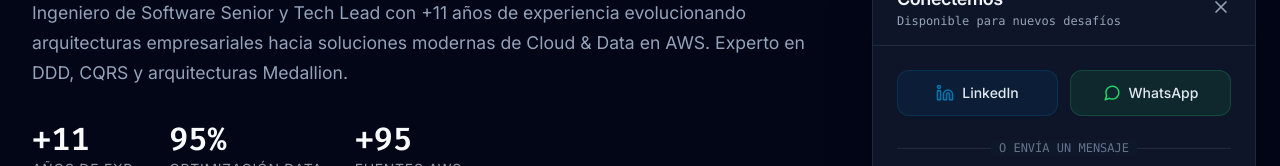
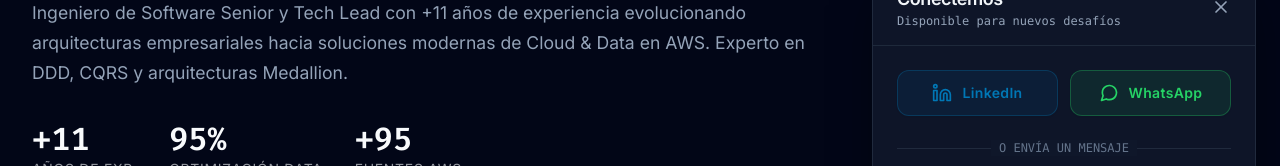
Before and after one commit to pabli77o77/pablo_matias_lescano_web, an Angular app: page / in a window 1280 px wide. Both pictures are taken after a click on the button 1228 px from the left and 748 px from the top of the page. Shown: the part 235-401 px from the top of the page. Built offline with nearby package versions, Linux system fonts and the light colour scheme.

Commit message:
feat(contact): implement ghost style social buttons with secure navigation and a11y support

```diff
--- a/src/app/shared/components/contact-button/contact-button.component.html
+++ b/src/app/shared/components/contact-button/contact-button.component.html
@@ -23,15 +23,20 @@
             <div class="space-y-6">
                 <!-- Social Actions -->
                 <div class="grid grid-cols-2 gap-3">
-                    <button (click)="openSocial('https://linkedin.com/in/pablomatiaslescano')"
-                            class="flex items-center justify-center gap-2 p-3 rounded-xl bg-[#0077b5]/10 border border-[#0077b5]/20 hover:bg-[#0077b5]/20 hover:border-[#0077b5]/40 transition-all group">
-                        <svg xmlns="http://www.w3.org/2000/svg" width="18" height="18" viewBox="0 0 24 24" fill="none" stroke="currentColor" stroke-width="2" stroke-linecap="round" stroke-linejoin="round" class="text-[#0077b5] group-hover:scale-110 transition-transform"><path d="M16 8a6 6 0 0 1 6 6v7h-4v-7a2 2 0 0 0-2-2 2 2 0 0 0-2 2v7h-4v-7a6 6 0 0 1 6-6z"></path><rect x="2" y="9" width="4" height="12"></rect><circle cx="4" cy="4" r="2"></circle></svg>
-                        <span class="text-sm font-medium text-slate-200">{{ uiText().linkedin }}</span>
+                    <!-- LinkedIn: Ghost Blue -->
+                    <button (click)="navigateTo(links.LINKEDIN)"
+                            [attr.aria-label]="uiText().linkedinAria"
+                            class="flex items-center justify-center gap-2.5 p-3 rounded-xl bg-[#0077b5]/10 border border-[#0077b5]/30 text-[#0077b5] hover:bg-[#0077b5] hover:text-white transition-all duration-300 group shadow-sm hover:shadow-[#0077b5]/20">
+                        <svg xmlns="http://www.w3.org/2000/svg" width="20" height="20" viewBox="0 0 24 24" fill="none" stroke="currentColor" stroke-width="2" stroke-linecap="round" stroke-linejoin="round" class="group-hover:scale-110 transition-transform"><path d="M16 8a6 6 0 0 1 6 6v7h-4v-7a2 2 0 0 0-2-2 2 2 0 0 0-2 2v7h-4v-7a6 6 0 0 1 6-6z"></path><rect x="2" y="9" width="4" height="12"></rect><circle cx="4" cy="4" r="2"></circle></svg>
+                        <span class="text-sm font-semibold tracking-wide">{{ uiText().linkedin }}</span>
                     </button>
-                    <button (click)="openSocial('https://wa.me/5491122334455')"
-                            class="flex items-center justify-center gap-2 p-3 rounded-xl bg-[#25D366]/10 border border-[#25D366]/20 hover:bg-[#25D366]/20 hover:border-[#25D366]/40 transition-all group">
-                        <svg xmlns="http://www.w3.org/2000/svg" width="18" height="18" viewBox="0 0 24 24" fill="none" stroke="currentColor" stroke-width="2" stroke-linecap="round" stroke-linejoin="round" class="text-[#25D366] group-hover:scale-110 transition-transform"><path d="M21 11.5a8.38 8.38 0 0 1-.9 3.8 8.5 8.5 0 0 1-7.6 4.7 8.38 8.38 0 0 1-3.8-.9L3 21l1.9-5.7a8.38 8.38 0 0 1-.9-3.8 8.5 8.5 0 0 1 4.7-7.6 8.38 8.38 0 0 1 3.8-.9h.5a8.48 8.48 0 0 1 8 8v.5z"></path></svg>
-                        <span class="text-sm font-medium text-slate-200">{{ uiText().whatsapp }}</span>
+
+                    <!-- WhatsApp: Ghost Green -->
+                    <button (click)="navigateTo(links.WHATSAPP)"
+                            [attr.aria-label]="uiText().whatsappAria"
+                            class="flex items-center justify-center gap-2.5 p-3 rounded-xl bg-[#25d366]/10 border border-[#25d366]/30 text-[#25d366] hover:bg-[#25d366] hover:text-white transition-all duration-300 group shadow-sm hover:shadow-[#25d366]/20">
+                        <svg xmlns="http://www.w3.org/2000/svg" width="20" height="20" viewBox="0 0 24 24" fill="none" stroke="currentColor" stroke-width="2" stroke-linecap="round" stroke-linejoin="round" class="group-hover:scale-110 transition-transform"><path d="M21 11.5a8.38 8.38 0 0 1-.9 3.8 8.5 8.5 0 0 1-7.6 4.7 8.38 8.38 0 0 1-3.8-.9L3 21l1.9-5.7a8.38 8.38 0 0 1-.9-3.8 8.5 8.5 0 0 1 4.7-7.6 8.38 8.38 0 0 1 3.8-.9h.5a8.48 8.48 0 0 1 8 8v.5z"></path></svg>
+                        <span class="text-sm font-semibold tracking-wide">{{ uiText().whatsapp }}</span>
                     </button>
                 </div>
 
--- a/src/app/shared/components/contact-button/contact-button.component.ts
+++ b/src/app/shared/components/contact-button/contact-button.component.ts
@@ -2,6 +2,11 @@ import { Component, computed, inject, signal } from '@angular/core';
 import { CommonModule } from '@angular/common';
 import { ContactService } from '@core/services/contact.service';
 import { ProfileStore } from '@core/store/profile.store';
+
+const SOCIAL_LINKS = {
+  LINKEDIN: 'https://www.linkedin.com/in/pablo-matias-lescano/',
+  WHATSAPP: 'https://wa.me/5491160003204?text=Hola%20Pablo,%20vi%20tu%20portfolio%20y%20me%20gustaría%20consultarte%20por%20un%20proyecto.'
+} as const;
 
 const I18N_TEXT = {
   es: {
@@ -18,7 +23,9 @@ const I18N_TEXT = {
     backToSite: 'Volver al sitio',
     error: 'Error de conexión. Por favor intenta más tarde.',
     linkedin: 'LinkedIn',
-    whatsapp: 'WhatsApp'
+    linkedinAria: 'Ver perfil de LinkedIn de Pablo Lescano',
+    whatsapp: 'WhatsApp',
+    whatsappAria: 'Contactar a Pablo Lescano por WhatsApp'
   },
   en: {
     title: 'Let\'s Connect',
@@ -34,7 +41,9 @@ const I18N_TEXT = {
     backToSite: 'Back to site',
     error: 'Connection error. Please try again later.',
     linkedin: 'LinkedIn',
-    whatsapp: 'WhatsApp'
+    linkedinAria: 'View Pablo Lescano\'s LinkedIn Profile',
+    whatsapp: 'WhatsApp',
+    whatsappAria: 'Contact Pablo Lescano via WhatsApp'
   }
 };
 
@@ -48,6 +57,9 @@ const I18N_TEXT = {
 export class ContactButtonComponent {
   private contactService = inject(ContactService);
   private store = inject(ProfileStore);
+
+  // Expose links to template
+  readonly links = SOCIAL_LINKS;
 
   // UI State Signals
   isOpen = signal(false);
@@ -138,8 +150,9 @@ export class ContactButtonComponent {
     });
   }
 
-  openSocial(url: string) {
-    window.open(url, '_blank');
+  navigateTo(url: string) {
+    // Security: noopener noreferrer prevents tabnabbing and referencing
+    window.open(url, '_blank', 'noopener noreferrer');
   }
 
   updateSignal(sig: any, event: Event) {
```
Also changed, not shown: 1 other file (tests, documents, lock files or other folders).
